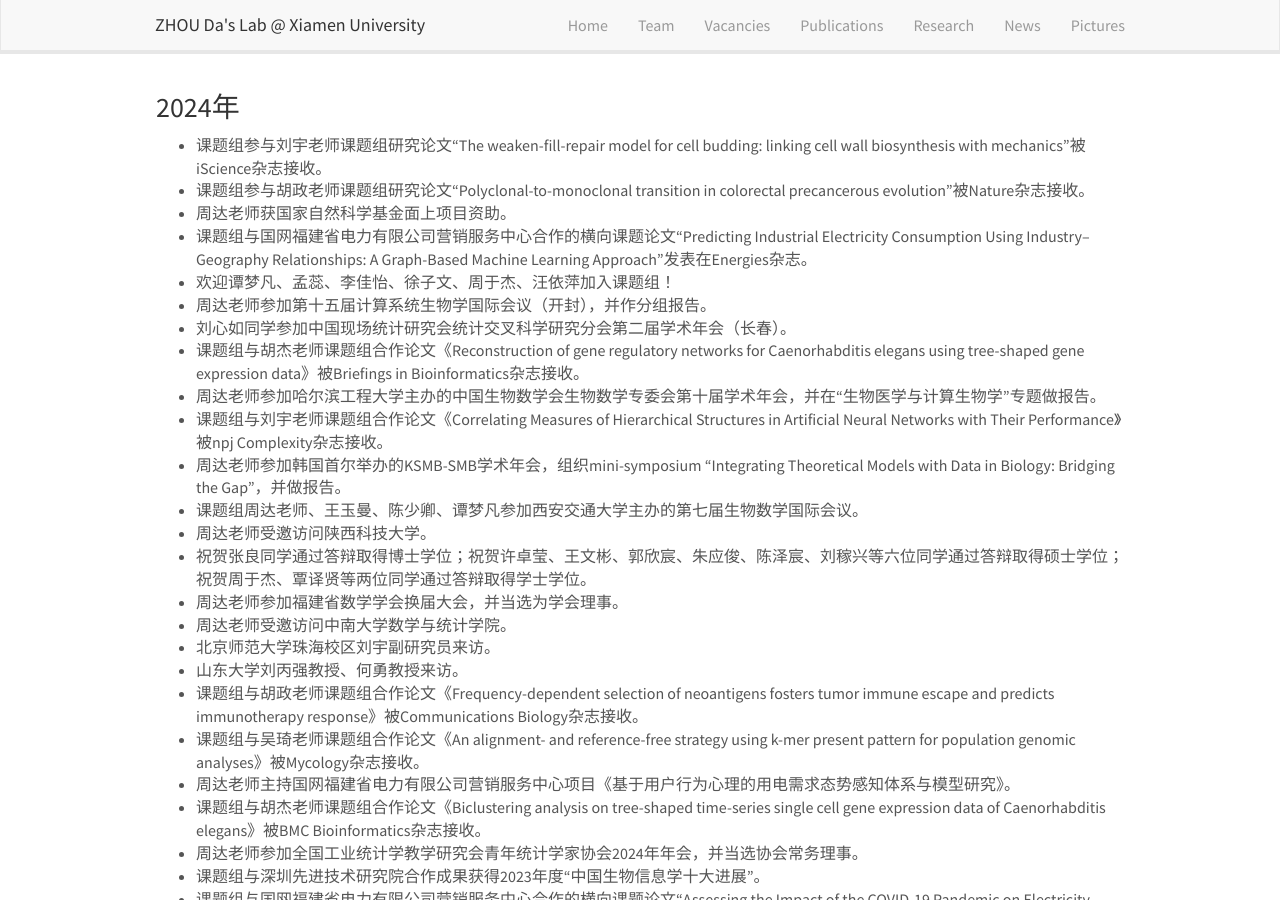
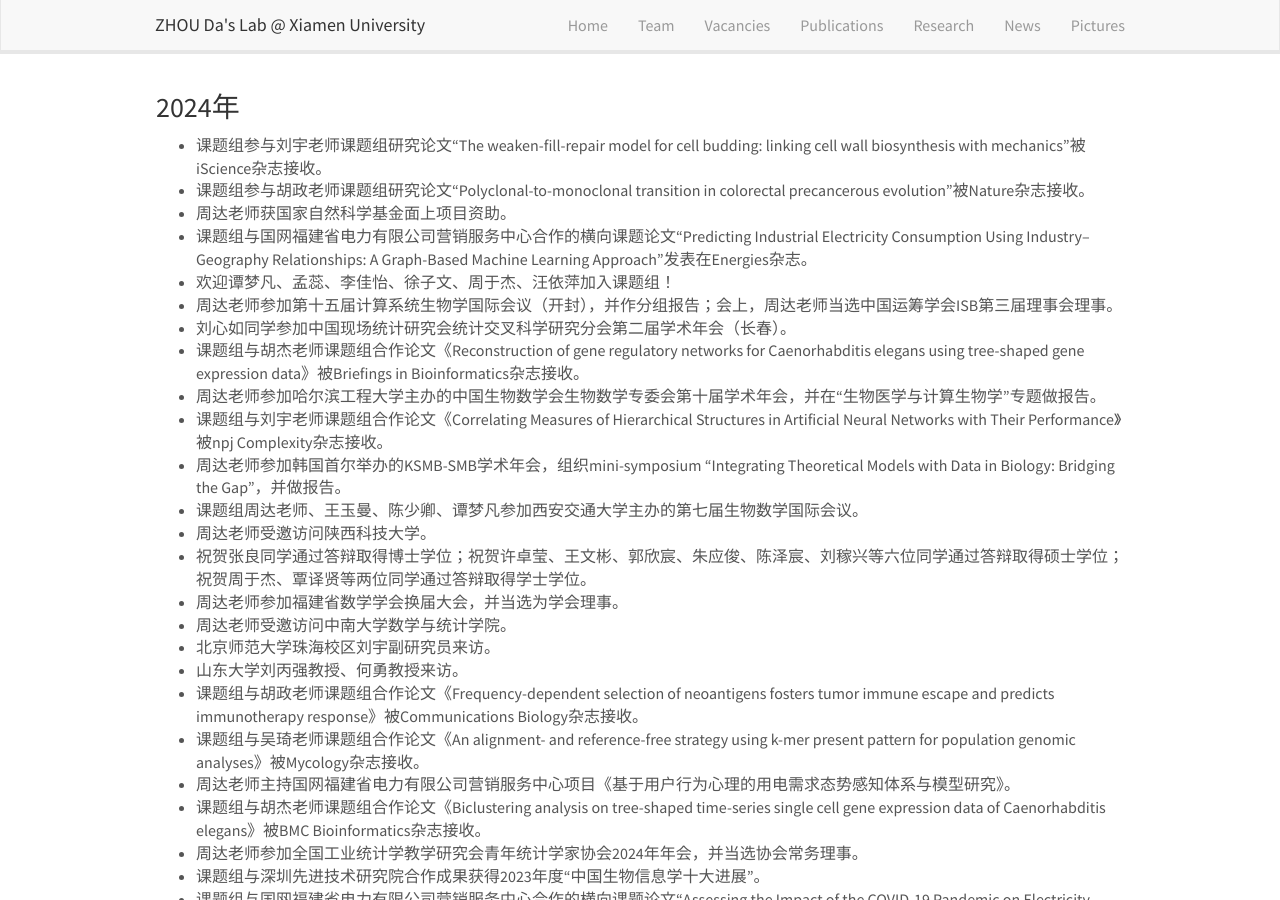
Before and after one commit to ZhouDaLab/zhoudalab.github.io, a Jekyll site: the page built from _pages/news.md, in a window 1280 px wide and 900 px high. Built offline with Jekyll 4.4.1, drawn with Linux system fonts in a browser that asks for light colours; nearby versions of some CDN libraries.

Commit message:
Update news.md

```diff
--- a/_pages/news.md
+++ b/_pages/news.md
@@ -12,7 +12,7 @@ permalink: /news/
 - 周达老师获国家自然科学基金面上项目资助。
 - 课题组与国网福建省电力有限公司营销服务中心合作的横向课题论文“Predicting Industrial Electricity Consumption Using Industry–Geography Relationships: A Graph-Based Machine Learning Approach”发表在Energies杂志。
 - 欢迎谭梦凡、孟蕊、李佳怡、徐子文、周于杰、汪依萍加入课题组！
-- 周达老师参加第十五届计算系统生物学国际会议（开封），并作分组报告。
+- 周达老师参加第十五届计算系统生物学国际会议（开封），并作分组报告；会上，周达老师当选中国运筹学会ISB第三届理事会理事。
 - 刘心如同学参加中国现场统计研究会统计交叉科学研究分会第二届学术年会（长春）。
 - 课题组与胡杰老师课题组合作论文《Reconstruction of gene regulatory networks for Caenorhabditis elegans using tree-shaped gene expression data》被Briefings in Bioinformatics杂志接收。
 - 周达老师参加哈尔滨工程大学主办的中国生物数学会生物数学专委会第十届学术年会，并在“生物医学与计算生物学”专题做报告。
```
